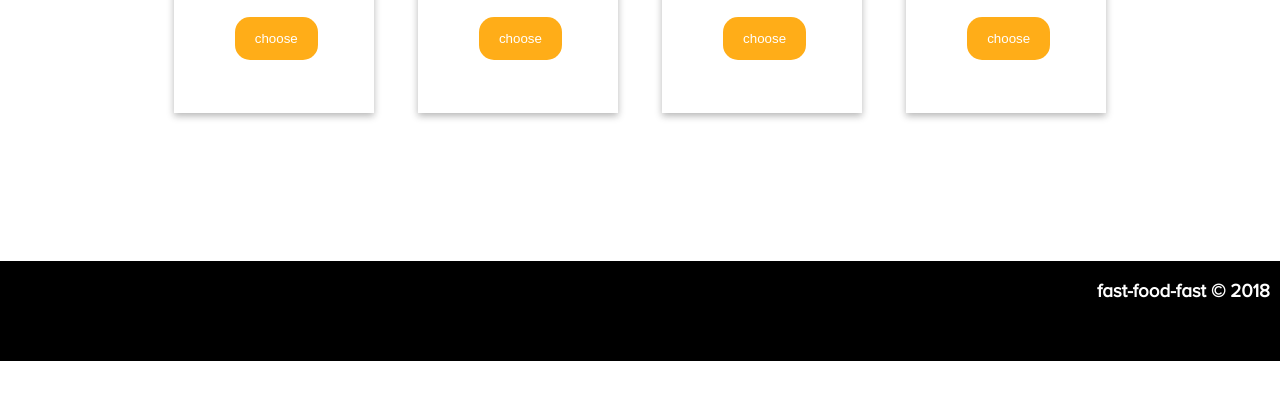
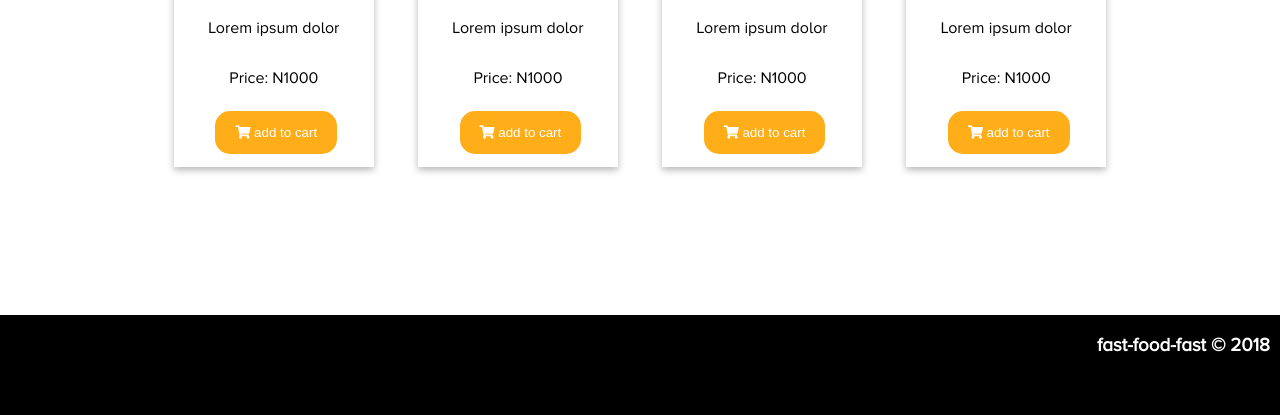
Before and after one commit to akpante3/fast-food-fast, a PHP site: page / in a window 1280 px wide. Shown: the part 891-1306 px from the top of the page. Before the commit the page ends 1252 px from the top, so only its background shows below. Run offline with PHP 8.4, Linux system fonts and the light colour scheme; some libraries are stand-ins or nearby versions; some web fonts are replaced.

Commit message:
feature [ #160508051 ] UI setup

```diff
--- a/css/style.css
+++ b/css/style.css
@@ -14,6 +14,8 @@
     background-color: rgba(0, 0, 0, 0.8);
     position: relative;
     padding-bottom: 5px;
+    position: fixed;
+    z-index: 3;
 
   }
   .nav-title > a{
@@ -153,7 +155,7 @@ button:hover {
     padding-top: 3px;
     width:200px;
     margin:20px;
-    height: 400px;
+    height: 425px;
     display:inline-block;
     box-shadow: 0 3px 7px rgba(15, 15, 15, 0.3);
 }
@@ -167,7 +169,7 @@ button:hover {
 .content div:hover{
     transition-duration: 0.3s;
     width: 210px;
-    height: 410px;
+    height: 430px;
     box-shadow: 0 10px 15px rgba(15, 15, 15, 0.2);
 }
 /* ORDERS */
--- a/index.html
+++ b/index.html
@@ -36,21 +36,24 @@
         </div>
     </div>
 <br>
+<br>
+<br>
+<br>
     <!-- HOME PAGE -->
     <div class="content" >
         <h3>Featured Food</h3>
-            <div><img src="https://encrypted-tbn0.gstatic.com/images?q=tbn:ANd9GcRymeOAHIZOShcIgKfAXzn04bASkye0gr2Sqmscl_hKrfaqwVdp" alt="food"><p> Lorem ipsum dolor  </p><button class="add-cart">choose</button></div>
-            <div><img src="https://encrypted-tbn0.gstatic.com/images?q=tbn:ANd9GcRymeOAHIZOShcIgKfAXzn04bASkye0gr2Sqmscl_hKrfaqwVdp" alt="food"><p> Lorem ipsum dolor  </p><button class="add-cart">choose</button></div>
-            <div><img src="https://encrypted-tbn0.gstatic.com/images?q=tbn:ANd9GcRymeOAHIZOShcIgKfAXzn04bASkye0gr2Sqmscl_hKrfaqwVdp" alt="food"><p> Lorem ipsum dolor  </p><button class="add-cart">choose</button></div>
-            <div><img src="https://encrypted-tbn0.gstatic.com/images?q=tbn:ANd9GcRymeOAHIZOShcIgKfAXzn04bASkye0gr2Sqmscl_hKrfaqwVdp" alt="food"><p> Lorem ipsum dolor  </p><button class="add-cart">choose</button></div>
+            <div><img src="https://encrypted-tbn0.gstatic.com/images?q=tbn:ANd9GcRymeOAHIZOShcIgKfAXzn04bASkye0gr2Sqmscl_hKrfaqwVdp" alt="food"><p> Lorem ipsum dolor  </p><br><p>Price: N1000</p><button class="add-cart"><i class="fas fa-shopping-cart fa-1x"></i>  add to cart</button></div>
+            <div><img src="https://encrypted-tbn0.gstatic.com/images?q=tbn:ANd9GcRymeOAHIZOShcIgKfAXzn04bASkye0gr2Sqmscl_hKrfaqwVdp" alt="food"><p> Lorem ipsum dolor  </p><br><p>Price: N1000</p><button class="add-cart"><i class="fas fa-shopping-cart fa-1x"></i>  add to cart</button></div>
+            <div><img src="https://encrypted-tbn0.gstatic.com/images?q=tbn:ANd9GcRymeOAHIZOShcIgKfAXzn04bASkye0gr2Sqmscl_hKrfaqwVdp" alt="food"><p> Lorem ipsum dolor  </p><br><p>Price: N1000</p><button class="add-cart"><i class="fas fa-shopping-cart fa-1x"></i>  add to cart</button></div>
+            <div><img src="https://encrypted-tbn0.gstatic.com/images?q=tbn:ANd9GcRymeOAHIZOShcIgKfAXzn04bASkye0gr2Sqmscl_hKrfaqwVdp" alt="food"><p> Lorem ipsum dolor  </p><br><p>Price: N1000</p><button class="add-cart"><i class="fas fa-shopping-cart fa-1x"></i>  add to cart</button></div>
             <br>
     </div>
     <br>
     <div class="content" >
-            <div><img src="https://encrypted-tbn0.gstatic.com/images?q=tbn:ANd9GcTI5ZDmTZuxdEuYp3FRXxobg-NxM1vf_LrrYA_6FfBfJHKNCZAl" alt="food"><p> Lorem ipsum dolor  </p><button class="add-cart">choose</button></div>
-            <div><img src="https://encrypted-tbn0.gstatic.com/images?q=tbn:ANd9GcRymeOAHIZOShcIgKfAXzn04bASkye0gr2Sqmscl_hKrfaqwVdp" alt="food"><p> Lorem ipsum dolor  </p><button class="add-cart">choose</button></div>
-            <div><img src="https://encrypted-tbn0.gstatic.com/images?q=tbn:ANd9GcRymeOAHIZOShcIgKfAXzn04bASkye0gr2Sqmscl_hKrfaqwVdp" alt="food"><p> Lorem ipsum dolor  </p><button class="add-cart">choose</button></div>
-            <div><img src="https://encrypted-tbn0.gstatic.com/images?q=tbn:ANd9GcRymeOAHIZOShcIgKfAXzn04bASkye0gr2Sqmscl_hKrfaqwVdp" alt="food"><p> Lorem ipsum dolor  </p><button class="add-cart">choose</button></div>
+            <div><img src="https://encrypted-tbn0.gstatic.com/images?q=tbn:ANd9GcRymeOAHIZOShcIgKfAXzn04bASkye0gr2Sqmscl_hKrfaqwVdp" alt="food"><p> Lorem ipsum dolor  </p><br><p>Price: N1000</p><button class="add-cart"><i class="fas fa-shopping-cart fa-1x"></i>  add to cart</button></div>
+            <div><img src="https://encrypted-tbn0.gstatic.com/images?q=tbn:ANd9GcRymeOAHIZOShcIgKfAXzn04bASkye0gr2Sqmscl_hKrfaqwVdp" alt="food"><p> Lorem ipsum dolor  </p><br><p>Price: N1000</p><button class="add-cart"><i class="fas fa-shopping-cart fa-1x"></i>  add to cart</button></div>
+            <div><img src="https://encrypted-tbn0.gstatic.com/images?q=tbn:ANd9GcRymeOAHIZOShcIgKfAXzn04bASkye0gr2Sqmscl_hKrfaqwVdp" alt="food"><p> Lorem ipsum dolor  </p><br><p>Price: N1000</p><button class="add-cart"><i class="fas fa-shopping-cart fa-1x"></i>  add to cart</button></div>
+            <div><img src="https://encrypted-tbn0.gstatic.com/images?q=tbn:ANd9GcRymeOAHIZOShcIgKfAXzn04bASkye0gr2Sqmscl_hKrfaqwVdp" alt="food"><p> Lorem ipsum dolor  </p><br><p>Price: N1000</p><button class="add-cart"><i class="fas fa-shopping-cart fa-1x"></i>  add to cart</button></div>
             <br>
     </div>
 
--- a/orders.html
+++ b/orders.html
@@ -29,6 +29,8 @@
             <a href="./index.html" >Home</a>
         </div>
     </div>
+<br>
+<br>
 <br>
 <!-- ORDERS -->
 <div class="orders">
--- a/shoppingCart.html
+++ b/shoppingCart.html
@@ -29,6 +29,10 @@
             <a href="./index.html" >Home</a>
         </div>
     </div>
+<br>
+<br>
+<br>
+<br>
 <br>
 <!-- ORDERS -->
 <div class="shopping-cart">
--- a/signIn.html
+++ b/signIn.html
@@ -33,6 +33,10 @@
         </div>
     </div>
 <br>
+<br>
+<br>
+<br>
+<br>
     <!-- LOG-IN -->
 <form class="sign-container">
             <div class="container">
```
Also changed, not shown: signup.html (+7 -0 lines).
